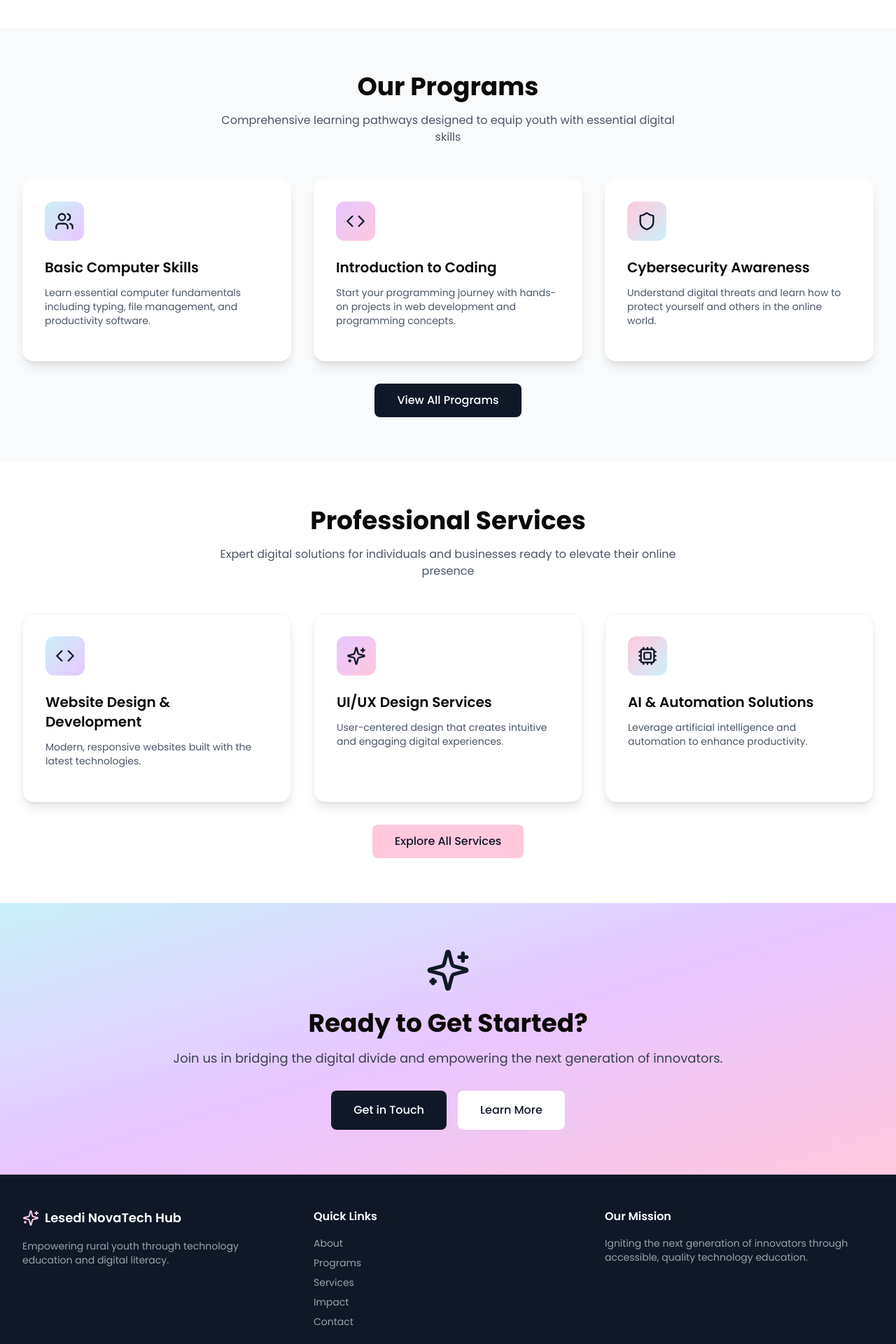
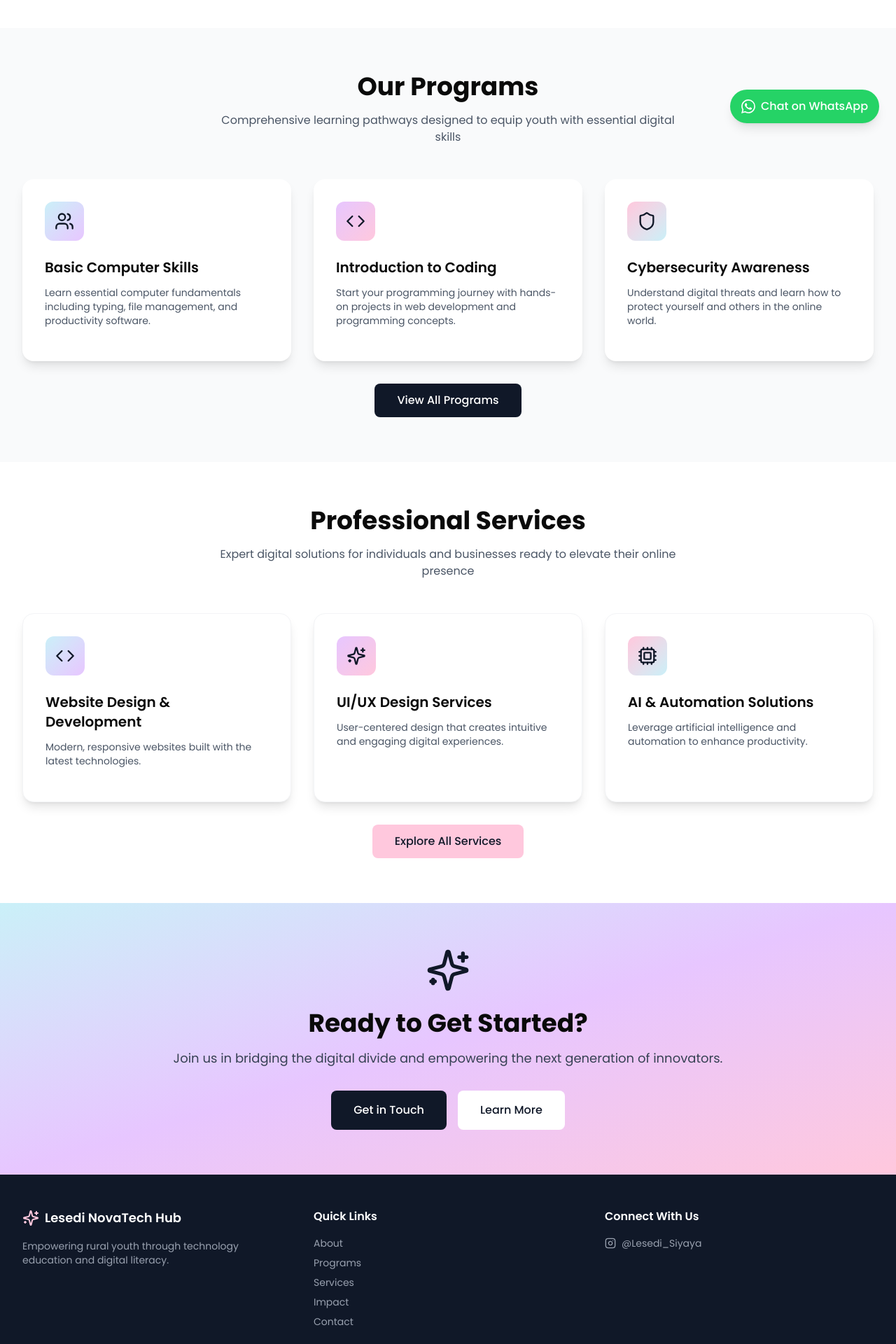
Before and after one commit to LesediSiyaya/Lesedinovatechhubwebsite, a React (Vite) app: page / in a window 1280 px wide. Shown: the part 600-2520 px from the top of the page at 70% size. Built offline with nearby package versions, Linux system fonts and the light colour scheme.

Commit message:
Add WhatsApp floating button and Instagram link in footer

```diff
--- a/src/app/components/Layout.tsx
+++ b/src/app/components/Layout.tsx
@@ -1,6 +1,6 @@
 import { useState } from 'react';
 import { Outlet, Link, useLocation } from 'react-router';
-import { Sparkles, Menu, X } from 'lucide-react';
+import { Sparkles, Menu, X, Instagram } from 'lucide-react';
 
 export default function Layout() {
   const [menuOpen, setMenuOpen] = useState(false);
@@ -114,10 +114,16 @@ export default function Layout() {
               </div>
             </div>
             <div>
-              <h4 className="font-semibold mb-4">Our Mission</h4>
-              <p className="text-gray-400 text-sm">
-                Igniting the next generation of innovators through accessible, quality technology education.
-              </p>
+              <h4 className="font-semibold mb-4">Connect With Us</h4>
+              <a
+                href="https://www.instagram.com/Lesedi_Siyaya"
+                target="_blank"
+                rel="noopener noreferrer"
+                className="inline-flex items-center gap-2 text-gray-400 hover:text-[#ffc8dd] transition-colors text-sm"
+              >
+                <Instagram className="w-4 h-4" />
+                @Lesedi_Siyaya
+              </a>
             </div>
           </div>
           <div className="border-t border-gray-800 pt-8 text-center text-sm text-gray-400">
@@ -125,6 +131,20 @@ export default function Layout() {
           </div>
         </div>
       </footer>
+
+      {/* WhatsApp Floating Button */}
+      <a
+        href="https://wa.me/27730849287"
+        target="_blank"
+        rel="noopener noreferrer"
+        className="fixed bottom-6 right-6 z-50 flex items-center gap-2 bg-[#25D366] hover:bg-[#1ebe5d] text-white font-medium px-4 py-3 rounded-full shadow-lg hover:shadow-xl transition-all transform hover:scale-105 active:scale-95"
+        aria-label="Chat on WhatsApp"
+      >
+        <svg xmlns="http://www.w3.org/2000/svg" className="w-5 h-5" viewBox="0 0 24 24" fill="currentColor">
+          <path d="M17.472 14.382c-.297-.149-1.758-.867-2.03-.967-.273-.099-.471-.148-.67.15-.197.297-.767.966-.94 1.164-.173.199-.347.223-.644.075-.297-.15-1.255-.463-2.39-1.475-.883-.788-1.48-1.761-1.653-2.059-.173-.297-.018-.458.13-.606.134-.133.298-.347.446-.52.149-.174.198-.298.298-.497.099-.198.05-.371-.025-.52-.075-.149-.669-1.612-.916-2.207-.242-.579-.487-.5-.669-.51-.173-.008-.371-.01-.57-.01-.198 0-.52.074-.792.372-.272.297-1.04 1.016-1.04 2.479 0 1.462 1.065 2.875 1.213 3.074.149.198 2.096 3.2 5.077 4.487.709.306 1.262.489 1.694.625.712.227 1.36.195 1.871.118.571-.085 1.758-.719 2.006-1.413.248-.694.248-1.289.173-1.413-.074-.124-.272-.198-.57-.347m-5.421 7.403h-.004a9.87 9.87 0 01-5.031-1.378l-.361-.214-3.741.982.998-3.648-.235-.374a9.86 9.86 0 01-1.51-5.26c.001-5.45 4.436-9.884 9.888-9.884 2.64 0 5.122 1.03 6.988 2.898a9.825 9.825 0 012.893 6.994c-.003 5.45-4.437 9.884-9.885 9.884m8.413-18.297A11.815 11.815 0 0012.05 0C5.495 0 .16 5.335.157 11.892c0 2.096.547 4.142 1.588 5.945L.057 24l6.305-1.654a11.882 11.882 0 005.683 1.448h.005c6.554 0 11.89-5.335 11.893-11.893a11.821 11.821 0 00-3.48-8.413z"/>
+        </svg>
+        Chat on WhatsApp
+      </a>
     </div>
   );
 }
```
